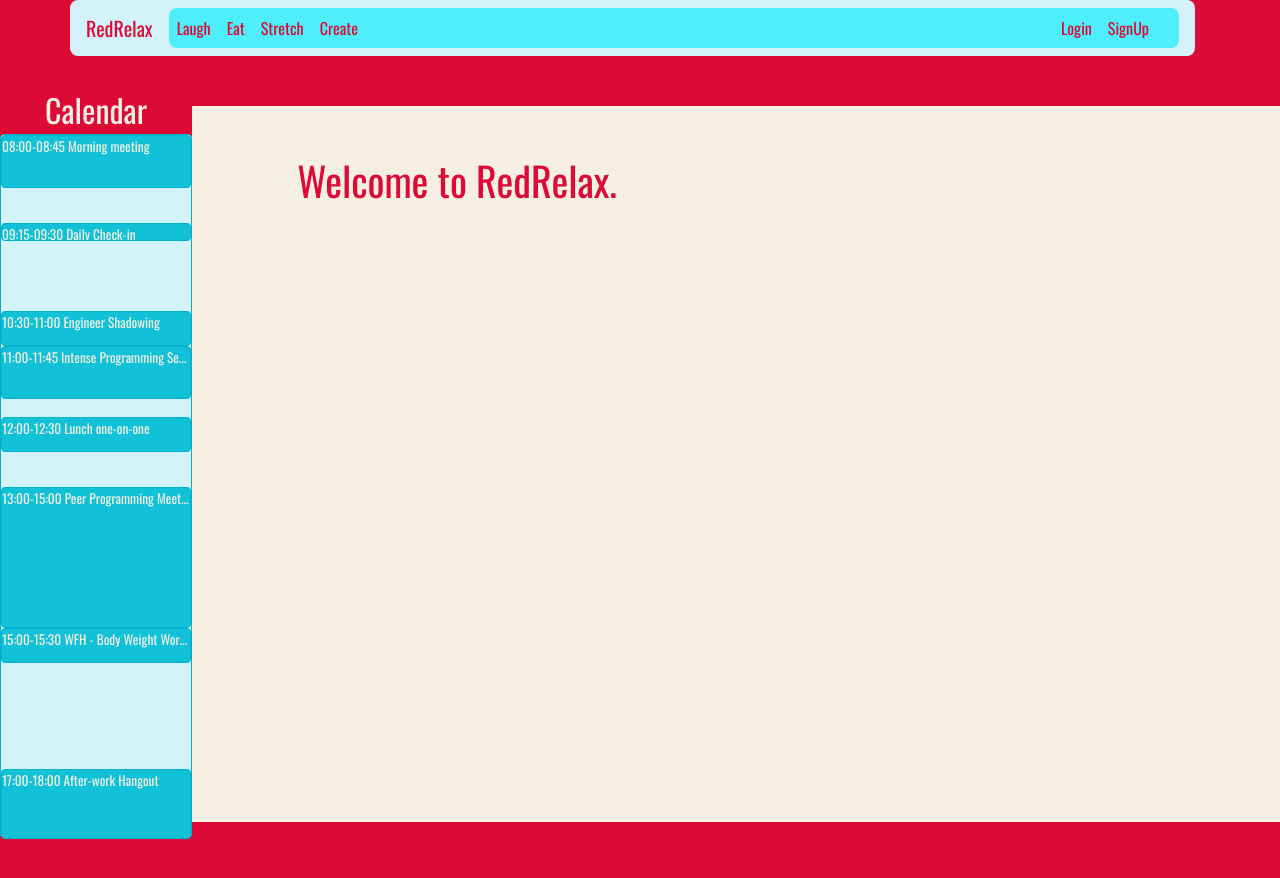
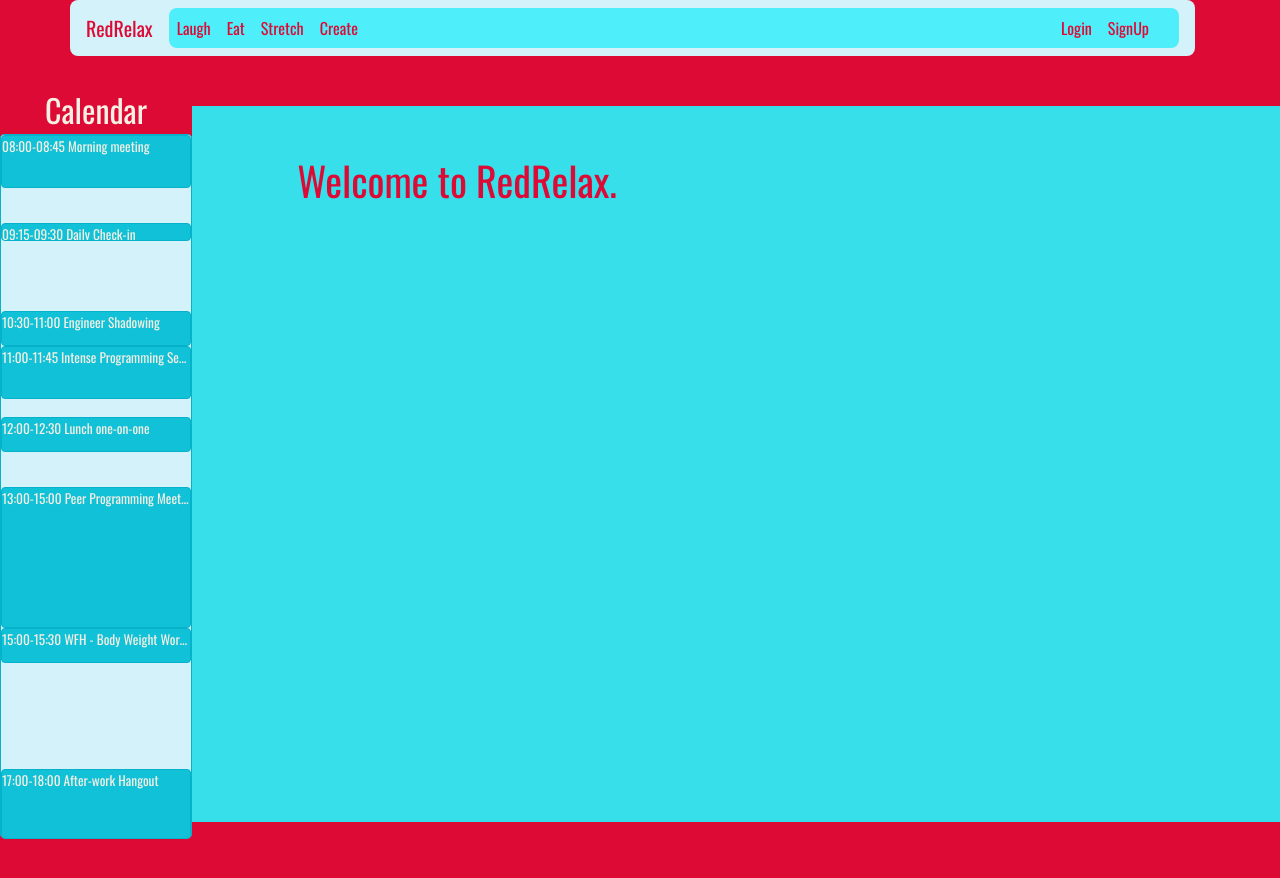
Before and after one commit to kilahancock-zz/RV-Hackathon, a React (Create React App) app in the folder frontend/: page / in a window 1280 px wide. Shown: the top 878 px of the page. Built offline with nearby package versions, Linux system fonts and the light colour scheme; no server answers.

Commit message:
More CSS touchups

```diff
--- a/frontend/src/components/Home.css
+++ b/frontend/src/components/Home.css
@@ -14,6 +14,7 @@ h1 {
   margin-top: 50px;
   color: #dd0a35;
   text-align: center;
+  background-color: #37dfeb;
 }
 
 .exHead {
```
